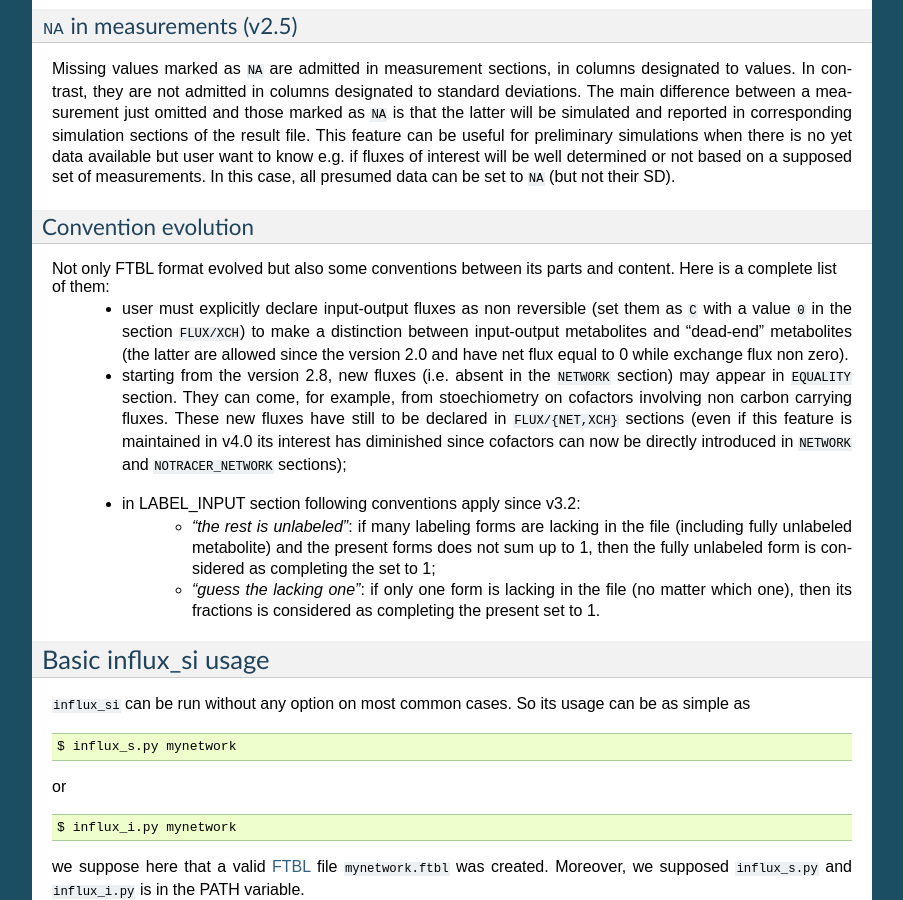
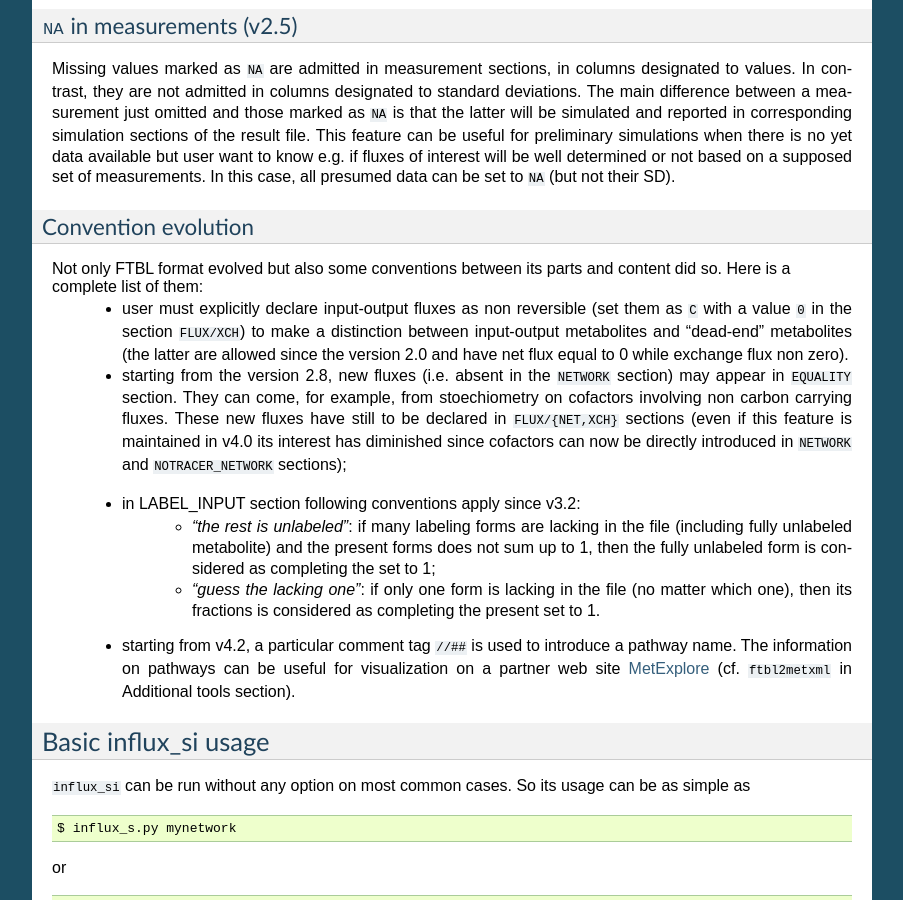
Before and after one commit to sgsokol/influx, a Sphinx documentation site: the page built from doc/manual.rst, in a window 1280 px wide and 900 px high, scrolled down 3677 px. Shown: the whole window, without its empty margins (198-1101 px from the left). Built offline with Sphinx 7.4.7, drawn with Linux system fonts in a browser that asks for light colours; some of the changed text lies outside the part shown.

Commit message:
introduced MetExplore link; patthway comment //##; mentioned plot_imass.R and plot_smeas.R; added ftbl2metxml;

```diff
--- a/doc/manual.rst
+++ b/doc/manual.rst
@@ -2,6 +2,8 @@
 .. _manual:
 
 .. highlight:: bash
+
+.. _MetExplore: http://metexplore.toulouse.inra.fr/
 
 =============
 User's manual
@@ -154,12 +156,13 @@
 
 Convention evolution
 ~~~~~~~~~~~~~~~~~~~~~
-Not only FTBL format evolved but also some conventions between its parts and content. Here is a complete list of them:
+Not only FTBL format evolved but also some conventions between its parts and content did so. Here is a complete list of them:
   - user must explicitly declare input-output fluxes as non reversible (set them as ``C`` with a value ``0`` in the section ``FLUX/XCH``) to make a distinction between input-output metabolites and "dead-end" metabolites (the latter are allowed since the version 2.0 and have net flux equal to 0 while exchange flux non zero).
   - starting from the version 2.8, new fluxes (i.e. absent in the ``NETWORK`` section) may appear in ``EQUALITY`` section. They can come, for example, from stoechiometry on cofactors involving non carbon carrying fluxes. These new fluxes have still to be declared in ``FLUX/{NET,XCH}`` sections (even if this feature is maintained in v4.0 its interest has diminished since cofactors can now be directly introduced in ``NETWORK`` and ``NOTRACER_NETWORK`` sections);
   - in LABEL_INPUT section following conventions apply since v3.2:
       * *"the rest is unlabeled"*: if many labeling forms are lacking in the file (including fully unlabeled metabolite) and the present forms does not sum up to 1, then the fully unlabeled form is considered as completing the set to 1;
       * *"guess the lacking one"*: if only one form is lacking in the file (no matter which one), then its fractions is considered as completing the present set to 1.
+  - starting from v4.2, a particular comment tag ``//##`` is used to introduce a pathway name. The information on pathways can be useful for visualization on a partner web site MetExplore_ (cf. ``ftbl2metxml`` in _`Additional tools` section).
 
 Basic influx_si usage
 ---------------------
@@ -479,7 +482,8 @@
 
  > load("e_coli.RData")
 
-After that, all variables defined in influx_s at the end of the calculations will be available in the current interactive session.
+After that, all variables defined in influx_si at the end of the calculations will be available in the current interactive session.
+To be able to launch custom calculations on these variables, user has to do some preliminary actions. An example of such actions can be found in a file ``preamble.R`` which can be adapted for users's case.
 
 To write his own scripts for post treatments or explore the calculated values in an interactive session, a user have to know some basics about existent variables where all the calculation results and auxiliary information are stored. Here are few of them:
 
@@ -525,6 +529,8 @@
  > ls()
 
 This list of more than 400 items is too long to be fully described here. We hope that few items succinctly described in this section will be sufficient for basic custom treatments.
+
+An inspirations for your own custom treatments and/or plotting can be found in files ``plot_imass.R`` and ``plot_smeas.R`` that plot instationary and stationary data respectively in pdf files.
 
 Exclusive ``influx_i`` options
 ------------------------------
@@ -838,6 +844,8 @@
  - ``->`` separates two sides of reaction and indicates that this reaction is irreversible, i.e. its exchange flux is zero. It does not precludes about the sens of reaction. Here we consider that a reaction can be irreversible and have a negative net flux. If in addition, you wish to indicate that a reaction must operate only from left to right, i.e. to have a positive net flux, then use ``->>`` sign. To indicate a reversible reaction use ``<->`` and a reversible reaction with imposed positive net flux use ``<->>``.
  - ``ATP`` is an example of a cofactor, it does not have a carbon id string. It participates in mass balance but not in carbon balance equations.
  - ``2 NADPH`` is an example of a cofactor with a stoechiometric coefficient different from 1. Coefficients different from 1 are not allowed for metabolites participating in carbon exchanges in a given reaction. But if a reaction has no carbon exchanges, then all metabolites are allowed to have a coefficient different from 1 like for example in biomass reactions.
+ - ``#`` starts a comment that will be put in FTBL as is, except the first ``#`` hash sign that will be replaced by ``//`` (FTBL comment tag)
+ - ``###`` triple hash sign is used to introduce a pathway name. Respectively, ``//##`` will do the same in FTBL. Pathway name can be useful for ``ftbl2metxml.py`` script which prepare xml and txt files for visualization on a partner site MetExplore_.
 
 An example of a full featured metabolite network can be found in ``test/prl_exp/e_coli_anto.txt``.
 
@@ -947,6 +955,7 @@
 
 ffres2ftbl: import free fluxes
 ~~~~~~~~~~~~~~~~~~~~~~~~~~~~~~
+
 This utility imports free flux values and metabolite concentrations (if any) from a result file _res.kvh and inject them into an FTBL file. Usage::
 
  $ ffres2ftbl.sh mynetwork_res.kvh [base.ftbl] > new.ftbl
@@ -955,11 +964,17 @@
 
 ftbl2kvh: check ftbl parsing
 ~~~~~~~~~~~~~~~~~~~~~~~~~~~~
+
 This utility simply parses a ftbl file and write what was "understood" in a kvh file. No network analysis occurs here unlike in ``ftbl2netan`` utility. Usage::
 
  $ ftbl2kvh.py mynetwork[.ftbl] [> mynetwork.kvh]
 
 The output redirection is optional.
+
+ftbl2metxml: prepare MetExplore_ visualization
+~~~~~~~~~~~~~~~~~~~~~~~~~~~~~~~~~~~~~~~~~~~~~~
+
+Convert an FTBL file to an xml file suitable for visualization on MetExplore_ site. If a result kvh file ``mynetwork_res.kvh`` is present, it will be parsed to extract flux values corresponding to the last ``influx_si`` run and put them in ``mynetwok_net.txt``, ``mynetwork_fwd.txt`` and ``mynetwork_rev.txt``. As their names indicate, they will contain net, forward and revers flux values respectively.
 
 IsoDesign: optimizing input label
 ~~~~~~~~~~~~~~~~~~~~~~~~~~~~~~~~~
```
